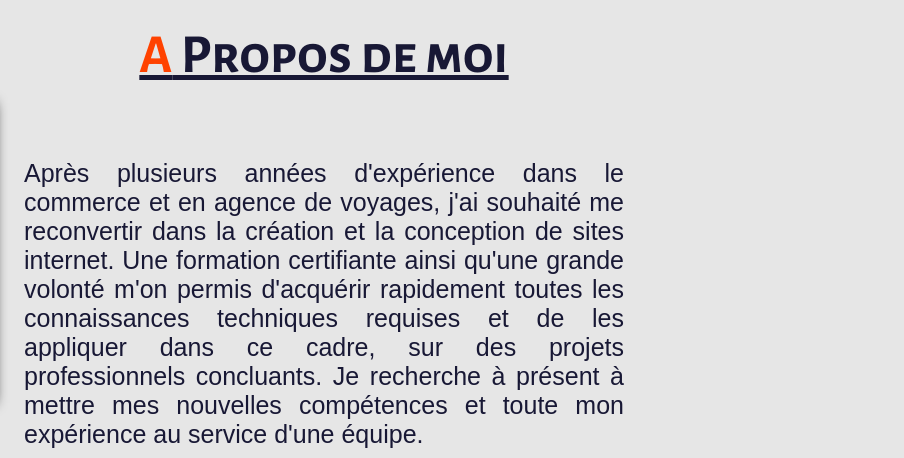
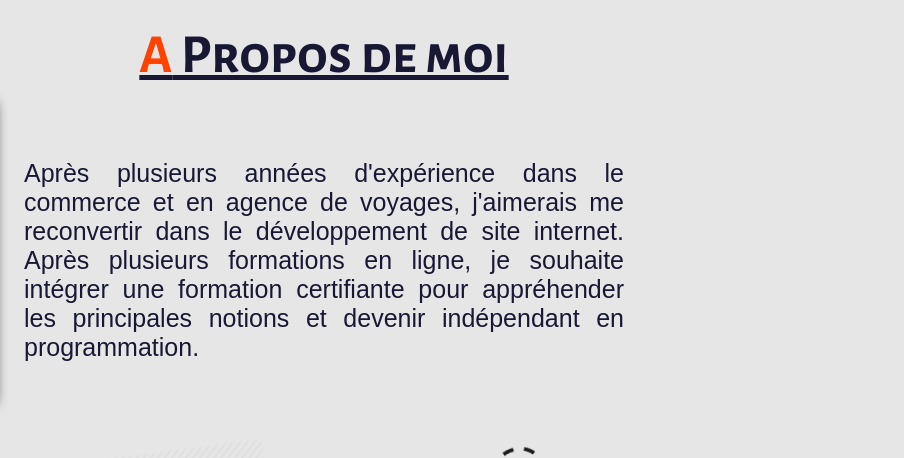
Before and after one commit to guilhemcv/Guilhemcv.github.io, a plain HTML site: page index.html in a window 1280 px wide. Shown: the part 1297-1755 px from the top of the page, 376-1280 px from the left. Drawn offline with Linux system fonts and the light colour scheme; a web font is replaced by a local one.

Commit message:
Update index.html

```diff
--- a/index.html
+++ b/index.html
@@ -47,13 +47,10 @@
                 <div class="cadre">
                     <H2> <span class="letter">A</span> Propos de moi</H2>
                     <p>Après plusieurs années d'expérience dans le commerce
-                        et en agence de voyages, j'ai souhaité me reconvertir dans la
-                        création et la conception de sites internet. Une formation certifiante
-                        ainsi qu'une grande volonté m'on permis d'acquérir rapidement
-                        toutes les connaissances techniques requises et de les appliquer dans ce cadre,
-                        sur des projets professionnels concluants.
-                        Je recherche à présent à mettre mes nouvelles compétences et
-                        toute mon expérience au service d'une équipe.</p>
+                        et en agence de voyages, j'aimerais me reconvertir dans le développement de site internet.
+                        Après plusieurs formations en ligne, je souhaite intégrer une formation certifiante pour appréhender
+                        les principales notions et devenir indépendant en programmation.
+                        </p>
                     <br>
                     <div class="avion">
                         <img src="photos/voyageordi.png">
```
